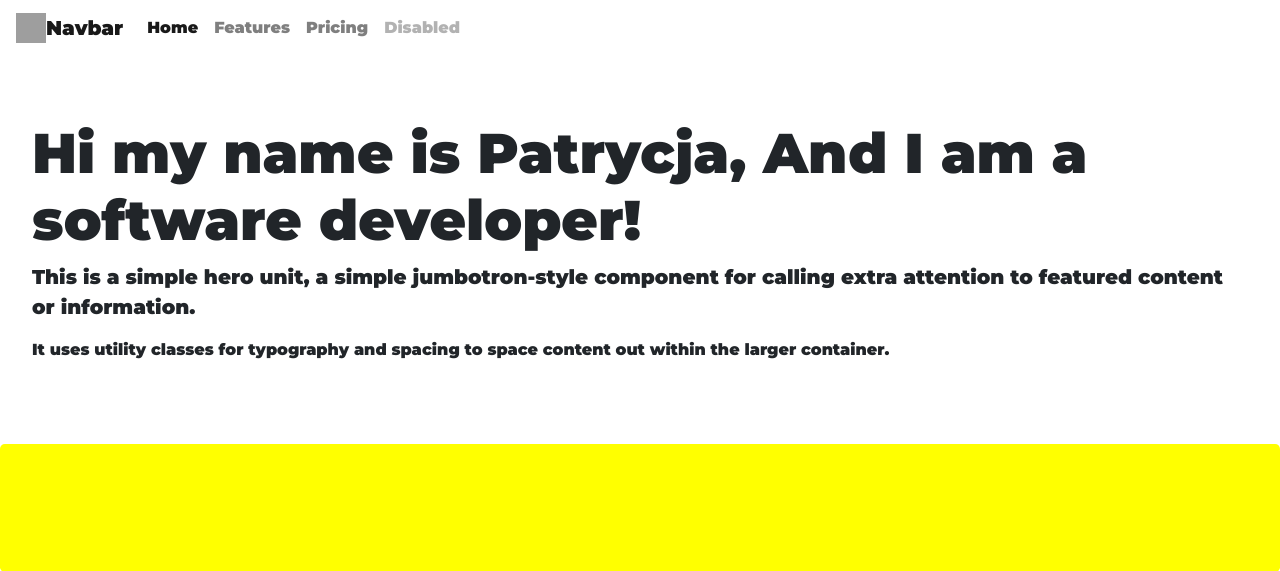
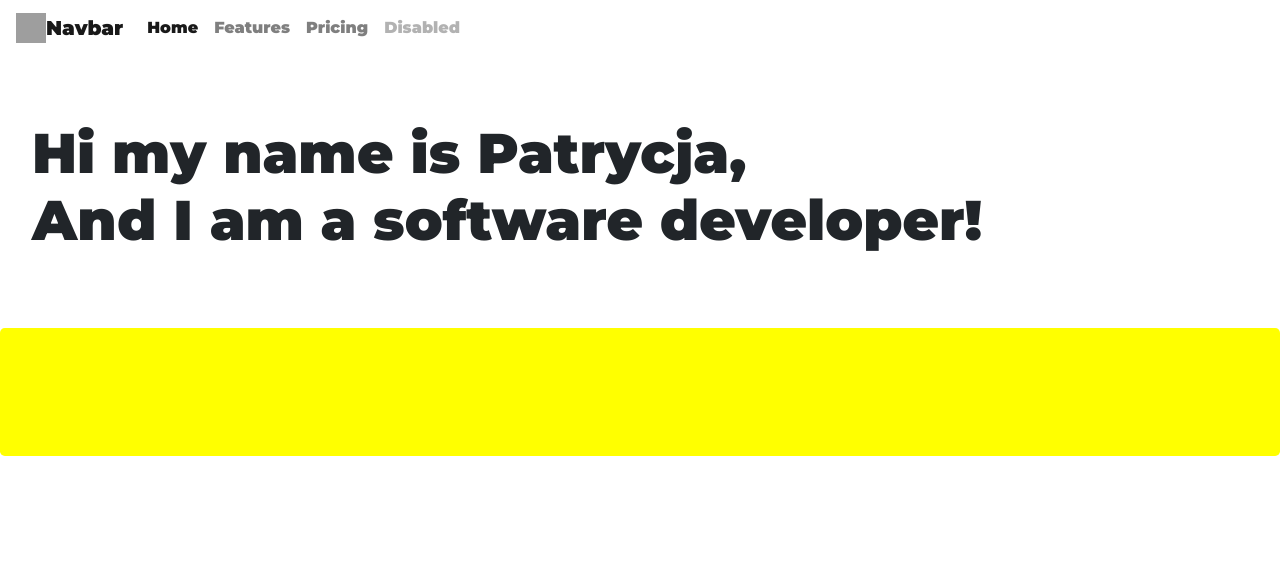
Before and after one commit to Xorast/portfolio, a Flask app: page / in a window 1280 px wide. Shown: the top 571 px of the page. Run offline with Flask 2, Linux system fonts and the light colour scheme; some libraries are stand-ins or nearby versions; grey boxes are pictures that could not be loaded.

Commit message:
updated text on main page

```diff
--- a/templates/pages/index.html
+++ b/templates/pages/index.html
@@ -31,10 +31,8 @@
         </nav>
     </header>
     <div class="jumbotron">
-        <h1 class="display-4">Hi my name is Patrycja, And I am a software developer!</h1>
-        <p class="lead">This is a simple hero unit, a simple jumbotron-style component for calling extra attention to featured content or information.</p>
-
-        <p>It uses utility classes for typography and spacing to space content out within the larger container.</p>
+        <h1 class="display-4">Hi my name is Patrycja,
+            <br> And I am a software developer!</h1>
 
     </div>
     <div class="jumbotron" id="yellow">
```
